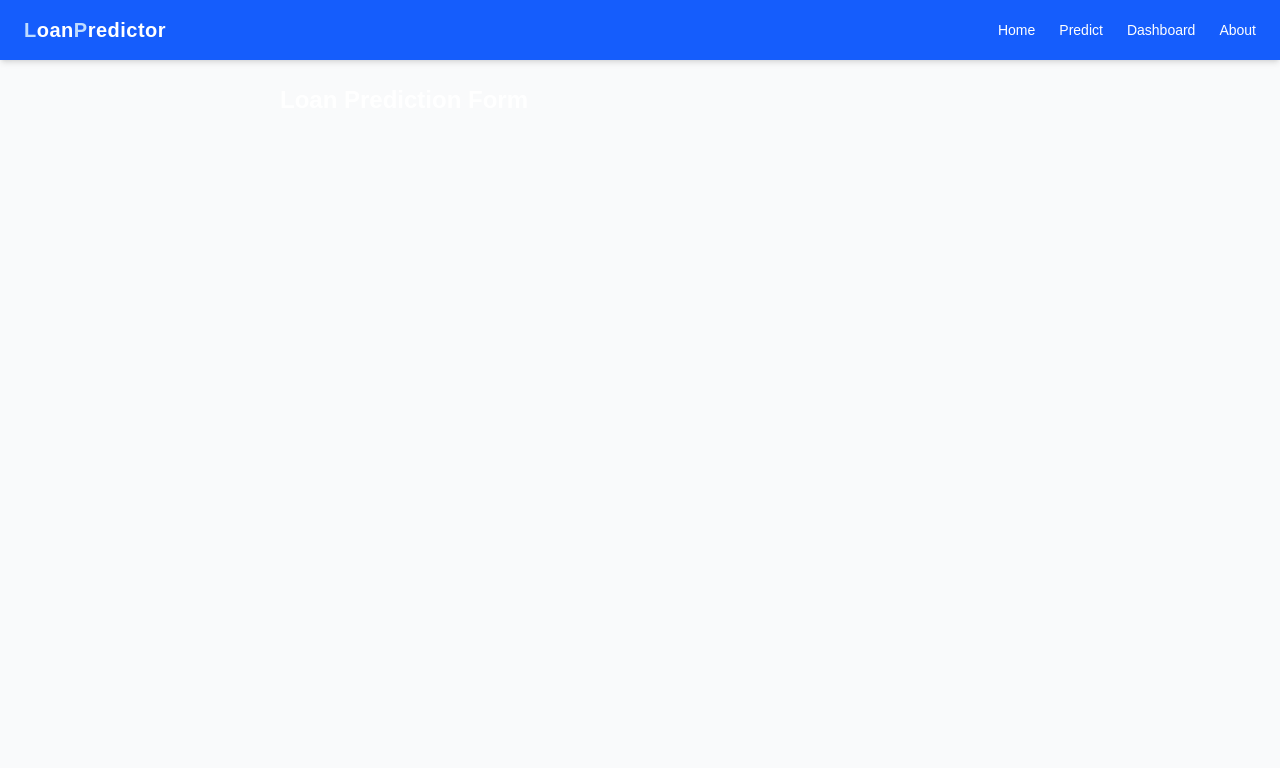
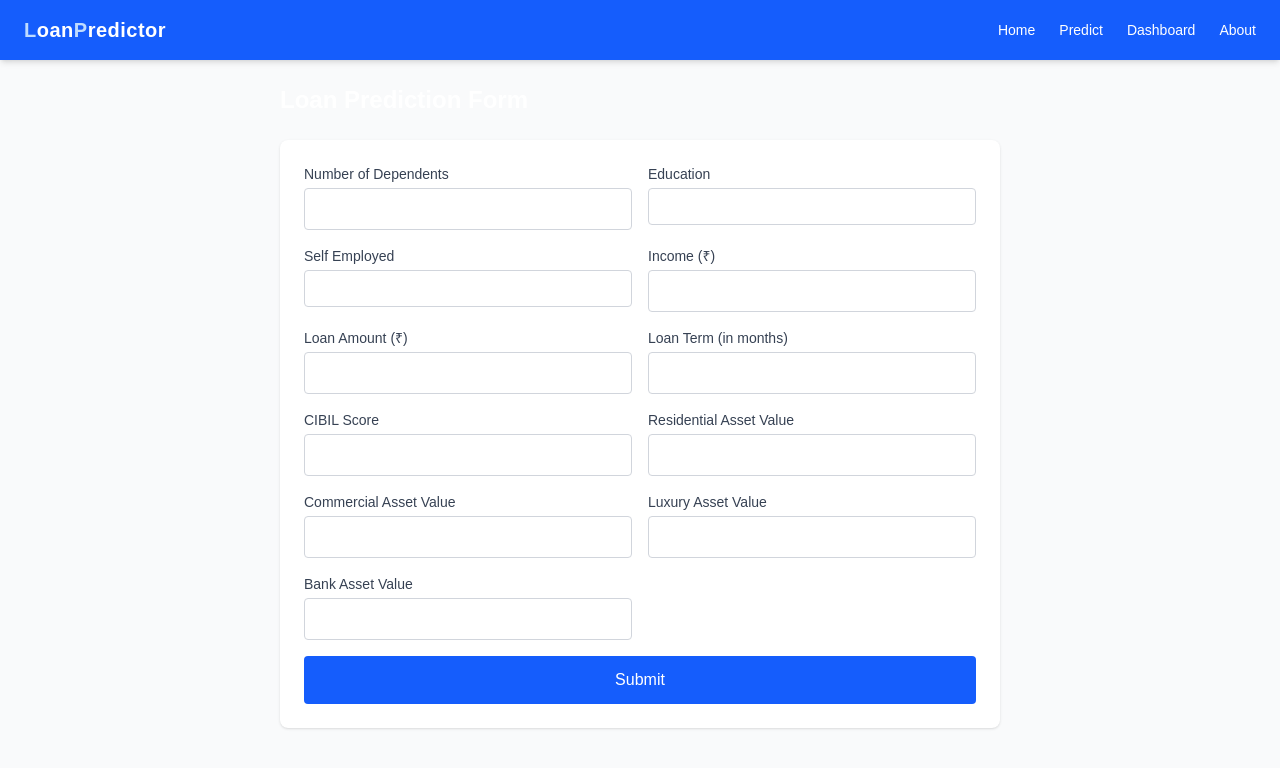
Before and after one commit to prakashwaddar628/loan_approval, a Next.js app in the folder frontend/: page /predict in a window 1280 px wide. Shown: the top 768 px of the page. Built offline with nearby package versions, Linux system fonts and the light colour scheme.

Commit message:
predict page ui design completed

```diff
--- a/frontend/src/app/predict/page.tsx
+++ b/frontend/src/app/predict/page.tsx
@@ -4,7 +4,6 @@ import Navbar from "@/components/Navbar";
 import { useState } from "react";
 
 export default function Predict() {
-
   const [formData, setFormData] = useState({
     no_of_dependents: "",
     education: "",
@@ -21,36 +20,96 @@ export default function Predict() {
 
   const [result, setResult] = useState<string | null>(null);
 
-  const handleChange = (e: React.ChangeEvent<HTMLInputElement | HTMLSelectElement>) => {
-    const {name, value} = e.target;
-    setFormData((prev)=>({...prev, [name]:value}));
+  const handleChange = (
+    e: React.ChangeEvent<HTMLInputElement | HTMLSelectElement>
+  ) => {
+    const { name, value } = e.target;
+    setFormData((prev) => ({ ...prev, [name]: value }));
   };
 
-  const handleSubmit = async(e: React.FormEvent)=>{
+  const handleSubmit = async (e: React.FormEvent) => {
     e.preventDefault();
 
-    try{
-      const res = await fetch("http://127.0.0.1:5000/predict",{
+    try {
+      const res = await fetch("http://127.0.0.1:5000/predict", {
         method: "POST",
-        headers: {"Content-Type": "application/json"},
+        headers: { "Content-Type": "application/json" },
         body: JSON.stringify(formData),
       });
 
       const data = await res.json();
       setResult(data.loan_status || "Something went wrong!");
-    }catch (err){
-      console.error("Prediction error: ",err);
+    } catch (err) {
+      console.error("Prediction error: ", err);
       setResult("Error Occured!");
     }
-  }
+  };
   return (
     <div className="min-h-screen bg-gray-50">
       <Navbar />
       <div className="max-w-3xl mx-auto p-6">
         <h1 className="text-2xl font-bold mb-6">Loan Prediction Form</h1>
 
+        <form
+          onSubmit={handleSubmit}
+          className="space-y-4 bg-white p-6 rounded-lg shadow"
+        >
+          <div className="grid grid-cols-1 md:grid-cols-2 gap-4">
+          <Input label="Number of Dependents" name="no_of_dependents" type="number" onChange={handleChange} />
+            <Select label="Education" name="education" options={["Graduate", "Not Graduate"]} onChange={handleChange} />
+            <Select label="Self Employed" name="self_employed" options={["Yes", "No"]} onChange={handleChange} />
+            <Input label="Income (₹)" name="income_annum" type="number" onChange={handleChange} />
+            <Input label="Loan Amount (₹)" name="loan_amount" type="number" onChange={handleChange} />
+            <Input label="Loan Term (in months)" name="loan_term" type="number" onChange={handleChange} />
+            <Input label="CIBIL Score" name="cibil_score" type="number" onChange={handleChange} />
+            <Input label="Residential Asset Value" name="residential_assets_value" type="number" onChange={handleChange} />
+            <Input label="Commercial Asset Value" name="commercial_assets_value" type="number" onChange={handleChange} />
+            <Input label="Luxury Asset Value" name="luxury_assets_value" type="number" onChange={handleChange} />
+            <Input label="Bank Asset Value" name="bank_asset_value" type="number" onChange={handleChange} />
+          </div>
 
+          <button type="submit" className="w-full bg-blue-600 text-white py-3 rounded hover:bg-blue-700 transition">Submit</button>
+        </form>
+
+        {result && (
+          <div className="mt-6 text-xl font-semibold text-center">
+            Prediction Result:{" "}
+            <span className={result === "Approved" ? "text-green-600":"text-red-600"}>
+              {result}
+            </span>
+          </div>
+        )}
       </div>
+    </div>
+  );
+}
+
+
+function Input({label, name, type, onChange}:any){
+  return (
+    <div>
+      <label className="block mb-1 text-sm font-medium text-gray-700">{label}</label>
+      <input
+      type={type}
+      name={name}
+      required
+      onChange={onChange}
+      className="w-full border border-gray-300 p-2 rounded"
+      />
     </div>
   )
 }
+
+function Select ({label, name, options, onChange}:any){
+  return (
+    <div>
+      <label className="block mb-1 text-sm font-medium text-gray-700">{label}</label>
+      <select name={name} required onChange={onChange} className="w-full border border-gray-300 p-2 rounded">
+        <option value="">--select--</option>
+        {options.map((opt: string, i: number)=>(
+          <option key={i} value={opt}>{opt}</option>
+        ))}
+      </select>
+    </div>
+  )
+}
```
